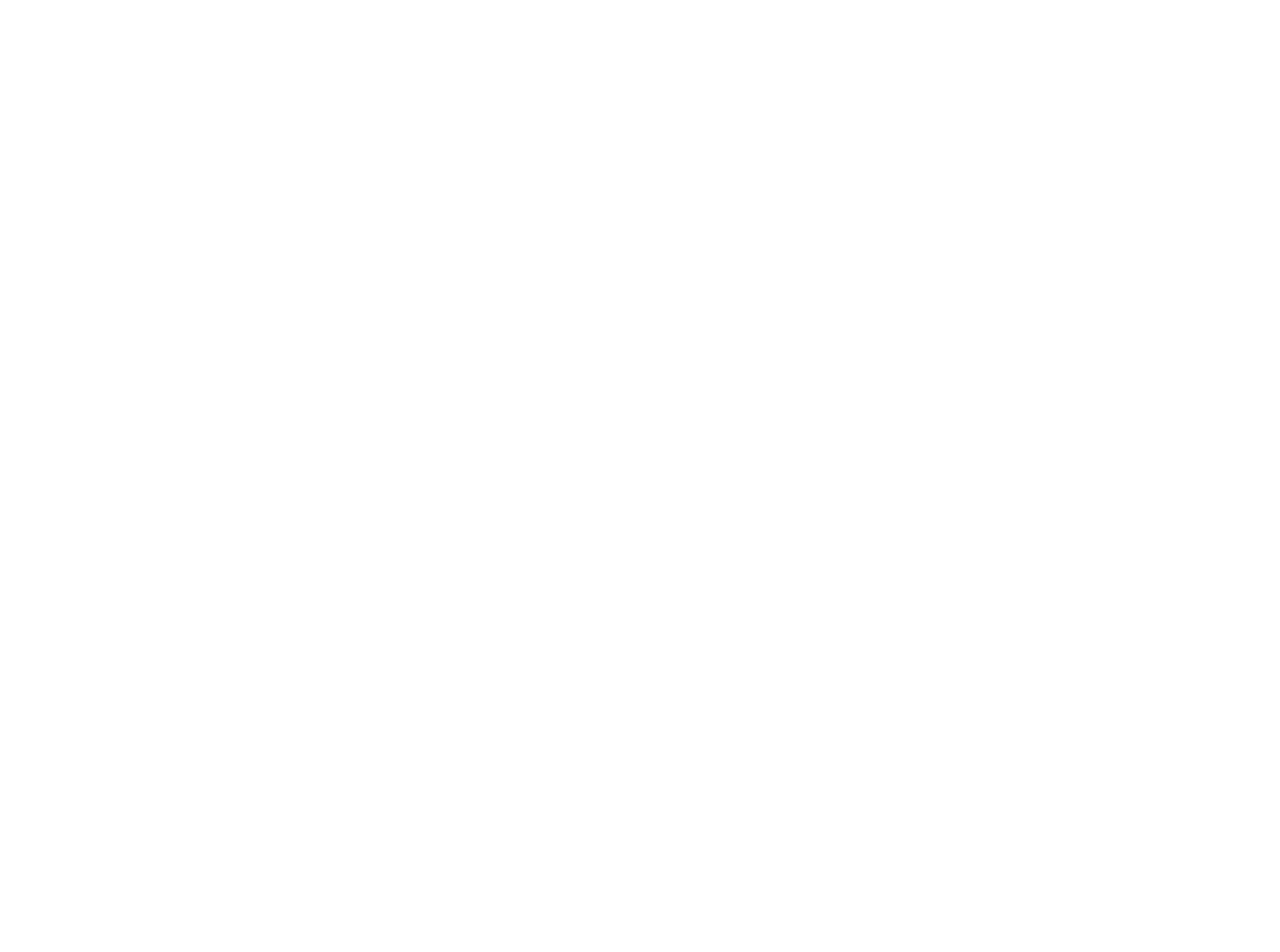
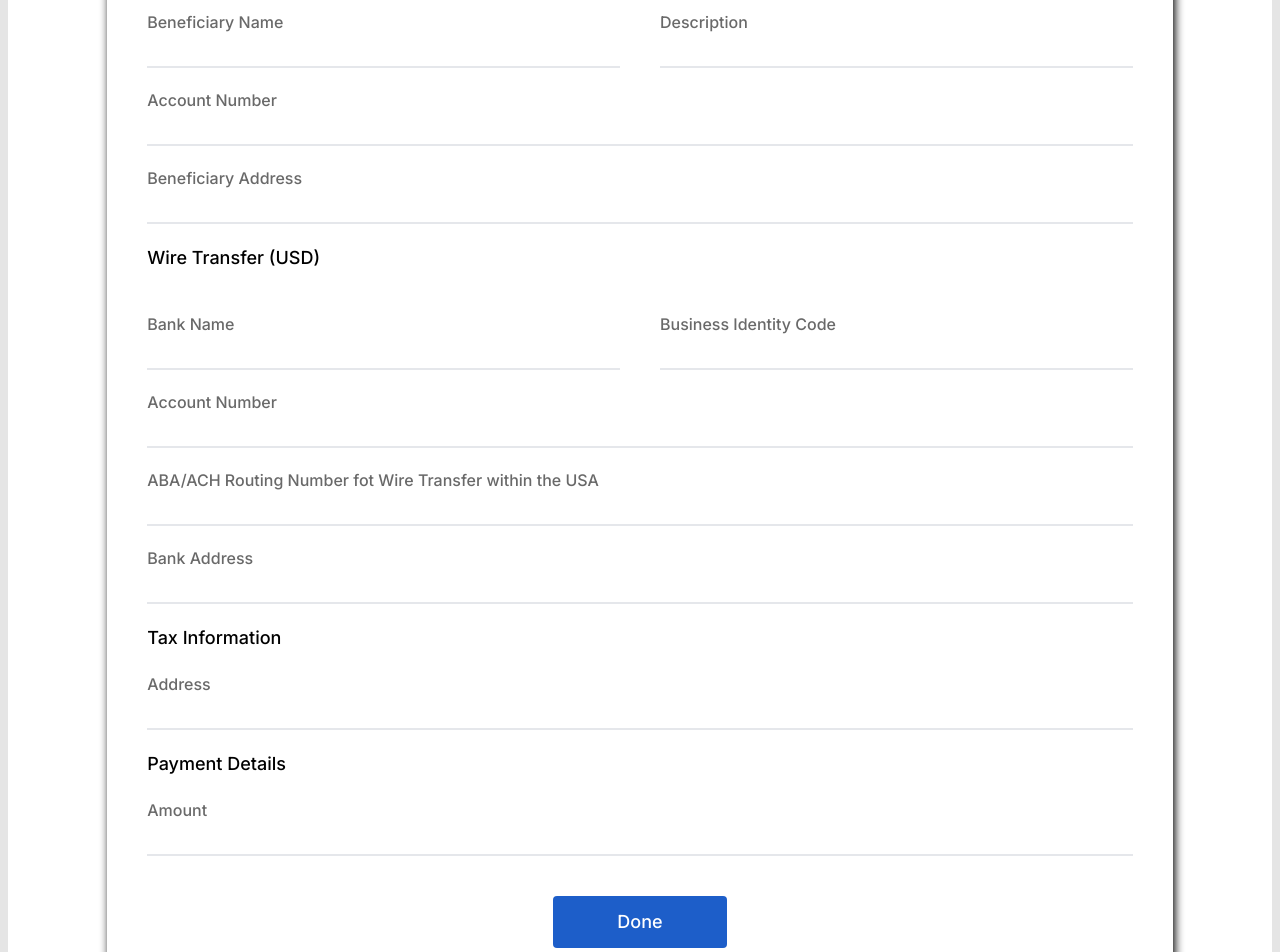
Before and after one commit to apurboroy7077/imponexpo_frontend, a Next.js app: page /confirmation in a window 1280 px wide. Before the commit this address had no page. Shown: the part 1040-1992 px from the top of the page. Before the commit the page ends 800 px from the top, so only its background shows below. Built offline with nearby package versions, Linux system fonts and the light colour scheme.

Commit message:
Added Confirm Order Page.

```diff
--- /dev/null
+++ b/src/app/confirmation/page.tsx
@@ -0,0 +1,22 @@
+import ExclusiveOfferSection from "@/components/ExclusiveOfferSection";
+import Footer3 from "@/components/Footer3";
+import Navbar3 from "@/components/Navbar3";
+import OrderingProcedure from "@/components/basics/OrderingProcedure";
+import ConfirmationPaymentSection from "@/components/payment/ConfirmationPaymentSection";
+import React from "react";
+
+const page = () => {
+  return (
+    <>
+      <Navbar3 />
+      <main className="bg-[#e5e5e5]">
+        <OrderingProcedure />
+        <ConfirmationPaymentSection />
+        <ExclusiveOfferSection />
+      </main>
+      <Footer3 />
+    </>
+  );
+};
+
+export default page;
--- a/src/app/globals.css
+++ b/src/app/globals.css
@@ -9,3 +9,8 @@
 .scrollbar-2 {
   scrollbar-color: #404040 transparent;
 }
+@media (min-width: 1024px) {
+  .box-shadow-style-1-lg {
+    box-shadow: 2px 2px 10px black;
+  }
+}
--- /dev/null
+++ b/src/components/payment/ConfirmationPaymentSection.tsx
@@ -0,0 +1,239 @@
+import React from "react";
+import TheSection2 from "../TheSection2";
+
+const ConfirmationPaymentSection = () => {
+  return (
+    <TheSection2>
+      <div className="lg:w-[90%] lg:m-auto lg:mt-10 lg:mb-10 lg:px-10 lg:py-16 lg:rounded-xl box-shadow-style-1-lg">
+        <div>
+          <div className="text-[#1c1c1c] font-bold lg:text-2xl">
+            Complete Payment
+          </div>
+        </div>
+        <div>
+          <div className="mt-5 text-sm lg:text-lg font-medium text-[#1d5ec9] border-b-[2px] border-[#1d5ec9] pb-1">
+            Wire Transfer
+          </div>
+        </div>
+        <div>
+          <div className="font-medium mt-5 lg:text-lg">Bank Details</div>
+        </div>
+        <div>
+          <div className="mt-16 lg:mt-10">
+            <div>
+              <div className="lg:flex lg:gap-10">
+                <div className="lg:w-[50%]">
+                  <div>
+                    <div className="text-[#696969] text-sm lg:text-base font-medium">
+                      Beneficiary Name
+                    </div>
+                  </div>
+                  <div>
+                    <div className="mt-2">
+                      <input
+                        className="w-full outline-none border-b-[2px] text-sm lg:text-base text-[#1c1c1c] font-medium"
+                        type="text"
+                      />
+                    </div>
+                  </div>
+                </div>
+                <div className="lg:w-[50%]">
+                  <div className="mt-5 lg:mt-0">
+                    <div>
+                      <div className="text-[#696969] text-sm lg:text-base font-medium">
+                        Description
+                      </div>
+                    </div>
+                    <div>
+                      <div className="mt-2">
+                        <input
+                          className="w-full outline-none border-b-[2px] text-sm lg:text-base text-[#1c1c1c] font-medium"
+                          type="text"
+                        />
+                      </div>
+                    </div>
+                  </div>
+                </div>
+              </div>
+            </div>
+            <div>
+              <div className="mt-5">
+                <div>
+                  <div className="text-[#696969] text-sm lg:text-base font-medium">
+                    Account Number
+                  </div>
+                </div>
+                <div>
+                  <div className="mt-2">
+                    <input
+                      className="w-full outline-none border-b-[2px] text-sm lg:text-base text-[#1c1c1c] font-medium"
+                      type="text"
+                    />
+                  </div>
+                </div>
+              </div>
+            </div>
+            <div>
+              <div className="mt-5">
+                <div>
+                  <div className="text-[#696969] text-sm lg:text-base font-medium">
+                    Beneficiary Address
+                  </div>
+                </div>
+                <div>
+                  <div className="mt-2">
+                    <input
+                      className="w-full outline-none border-b-[2px] text-sm lg:text-base text-[#1c1c1c] font-medium"
+                      type="text"
+                    />
+                  </div>
+                </div>
+              </div>
+            </div>
+            <div>
+              <div className="font-medium mt-5 lg:text-lg">
+                Wire Transfer (USD)
+              </div>
+            </div>
+            <div>
+              <div className="lg:flex lg:gap-10 mt-5 lg:mt-10">
+                <div className="lg:w-[50%]">
+                  <div>
+                    <div className="text-[#696969] text-sm lg:text-base font-medium">
+                      Bank Name
+                    </div>
+                  </div>
+                  <div>
+                    <div className="mt-2">
+                      <input
+                        className="w-full outline-none border-b-[2px] text-sm lg:text-base text-[#1c1c1c] font-medium"
+                        type="text"
+                      />
+                    </div>
+                  </div>
+                </div>
+                <div className="lg:w-[50%]">
+                  <div className="mt-5 lg:mt-0">
+                    <div>
+                      <div className="text-[#696969] text-sm lg:text-base font-medium">
+                        Business Identity Code
+                      </div>
+                    </div>
+                    <div>
+                      <div className="mt-2">
+                        <input
+                          className="w-full outline-none border-b-[2px] text-sm lg:text-base text-[#1c1c1c] font-medium"
+                          type="text"
+                        />
+                      </div>
+                    </div>
+                  </div>
+                </div>
+              </div>
+            </div>
+            <div>
+              <div className="mt-5">
+                <div>
+                  <div className="text-[#696969] text-sm lg:text-base font-medium">
+                    Account Number
+                  </div>
+                </div>
+                <div>
+                  <div className="mt-2">
+                    <input
+                      className="w-full outline-none border-b-[2px] text-sm lg:text-base text-[#1c1c1c] font-medium"
+                      type="text"
+                    />
+                  </div>
+                </div>
+              </div>
+            </div>
+            <div>
+              <div className="mt-5">
+                <div>
+                  <div className="text-[#696969] text-sm lg:text-base font-medium">
+                    ABA/ACH Routing Number fot Wire Transfer within the USA
+                  </div>
+                </div>
+                <div>
+                  <div className="mt-2">
+                    <input
+                      className="w-full outline-none border-b-[2px] text-sm lg:text-base text-[#1c1c1c] font-medium"
+                      type="text"
+                    />
+                  </div>
+                </div>
+              </div>
+            </div>
+            <div>
+              <div className="mt-5">
+                <div>
+                  <div className="text-[#696969] text-sm lg:text-base font-medium">
+                    Bank Address
+                  </div>
+                </div>
+                <div>
+                  <div className="mt-2">
+                    <input
+                      className="w-full outline-none border-b-[2px] text-sm lg:text-base text-[#1c1c1c] font-medium"
+                      type="text"
+                    />
+                  </div>
+                </div>
+              </div>
+            </div>
+            <div>
+              <div className="font-medium mt-5 lg:text-lg">Tax Information</div>
+            </div>
+            <div>
+              <div className="mt-5">
+                <div>
+                  <div className="text-[#696969] text-sm lg:text-base font-medium">
+                    Address
+                  </div>
+                </div>
+                <div>
+                  <div className="mt-2">
+                    <input
+                      className="w-full outline-none border-b-[2px] text-sm lg:text-base text-[#1c1c1c] font-medium"
+                      type="text"
+                    />
+                  </div>
+                </div>
+              </div>
+            </div>
+            <div>
+              <div className="font-medium mt-5 lg:text-lg">Payment Details</div>
+            </div>
+            <div>
+              <div className="mt-5">
+                <div>
+                  <div className="text-[#696969] text-sm lg:text-base font-medium">
+                    Amount
+                  </div>
+                </div>
+                <div>
+                  <div className="mt-2">
+                    <input
+                      className="w-full outline-none border-b-[2px] text-sm lg:text-base text-[#1c1c1c] font-medium"
+                      type="text"
+                    />
+                  </div>
+                </div>
+              </div>
+            </div>
+            <div>
+              <div className="text-center mt-5 lg:mt-10">
+                <button className="bg-[#1d5ec9] text-white font-medium text-sm lg:text-lg px-5 lg:px-16 py-2 lg:py-3 rounded">
+                  Done
+                </button>
+              </div>
+            </div>
+          </div>
+        </div>
+      </div>
+    </TheSection2>
+  );
+};
+
+export default ConfirmationPaymentSection;
```
